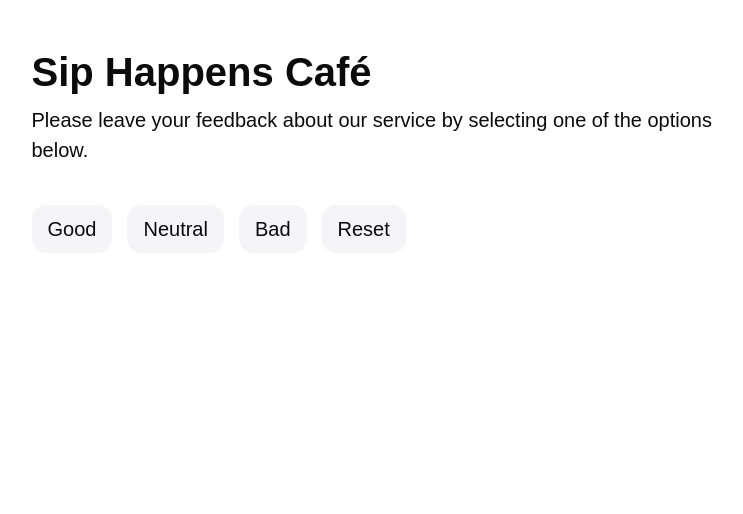
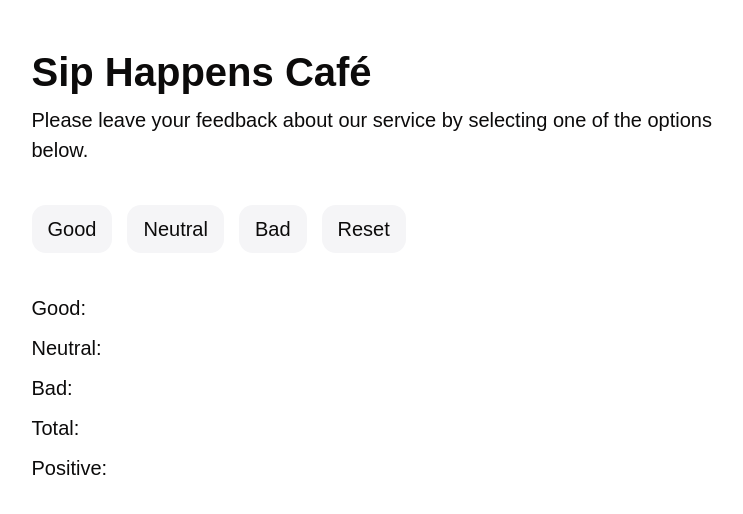
Before and after one commit to iryna-kyryllova/goit-neo-react-hw-module2, a React (Vite) app: page / in a window 1280 px wide. Shown: the top 514 px of the page, without its empty margins (241-984 px from the left). Built offline with nearby package versions, Linux system fonts and the light colour scheme; a web font is replaced by a local one.

Commit message:
add Feedback component

```diff
--- a/src/App.jsx
+++ b/src/App.jsx
@@ -1,11 +1,13 @@
 import Description from 'components/Description/Description'
 import Options from 'components/Options/Options'
+import Feedback from 'components/Feedback/Feedback'
 
 const App = () => {
   return (
     <div className='container'>
       <Description />
       <Options />
+      <Feedback />
     </div>
   )
 }
--- /dev/null
+++ b/src/components/Feedback/Feedback.jsx
@@ -0,0 +1,30 @@
+import css from './Feedback.module.css'
+
+const Feedback = () => {
+  return (
+    <ul className={css.feedback}>
+      <li>
+        <span>Good: </span>
+        <strong></strong>
+      </li>
+      <li>
+        <span>Neutral: </span>
+        <strong></strong>
+      </li>
+      <li>
+        <span>Bad: </span>
+        <strong></strong>
+      </li>
+      <li>
+        <span>Total: </span>
+        <strong></strong>
+      </li>
+      <li>
+        <span>Positive: </span>
+        <strong></strong>
+      </li>
+    </ul>
+  )
+}
+
+export default Feedback
--- /dev/null
+++ b/src/components/Feedback/Feedback.module.css
@@ -0,0 +1,5 @@
+.feedback {
+  display: flex;
+  flex-direction: column;
+  gap: 10px;
+}
--- a/src/components/Options/Options.module.css
+++ b/src/components/Options/Options.module.css
@@ -1,6 +1,7 @@
 .options {
   display: flex;
   gap: 15px;
+  margin-bottom: 40px;
 }
 
 .option {
```
